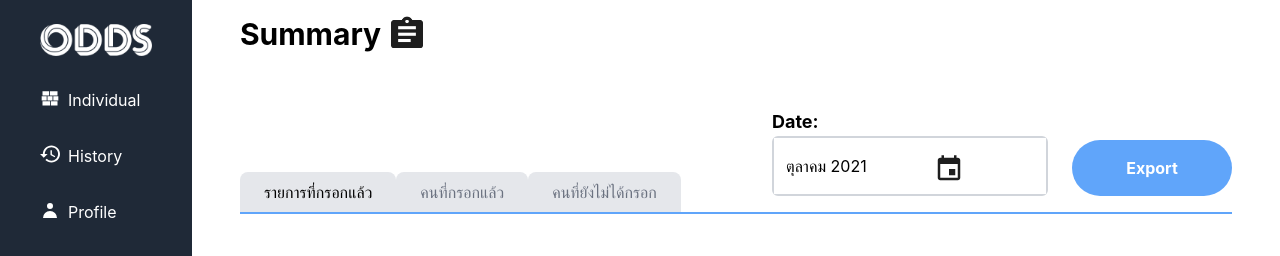
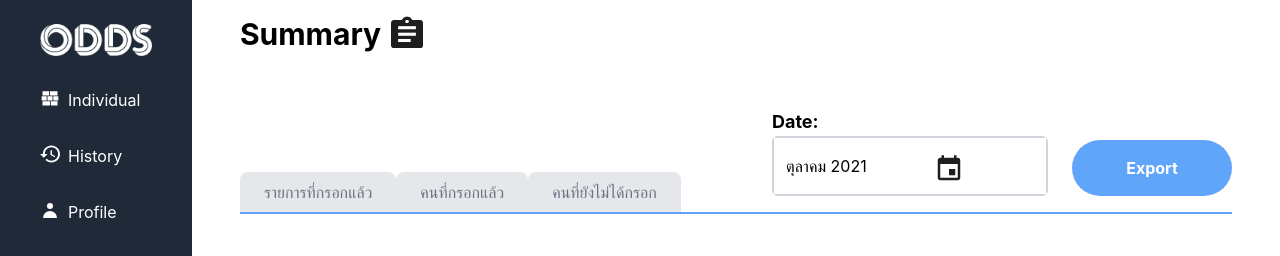
Before and after one commit to Fahlalla/workingrecord-fe, a React (Create React App) app: page /summary in a window 1280 px wide. Shown: the top 256 px of the page. Built offline with nearby package versions, Linux system fonts and the light colour scheme.

Commit message:
Change text color button

```diff
--- a/src/Component/Summary.js
+++ b/src/Component/Summary.js
@@ -20,7 +20,7 @@ const Summary = () => {
           <div className="flex flex-col justify-end">
             <div>
               <ul className="flex cursor-pointe">
-                <button className="py-2 px-6 rounded-t-lg bg-gray-200 focus:bg-blue-400 focus:text-white ">
+                <button className="py-2 px-6 rounded-t-lg text-gray-500 bg-gray-200 focus:bg-blue-400 focus:text-white ">
                   รายการที่กรอกแล้ว
                 </button>
                 <button className="py-2 px-6 rounded-t-lg text-gray-500 bg-gray-200 focus:bg-blue-400 focus:text-white">
```
